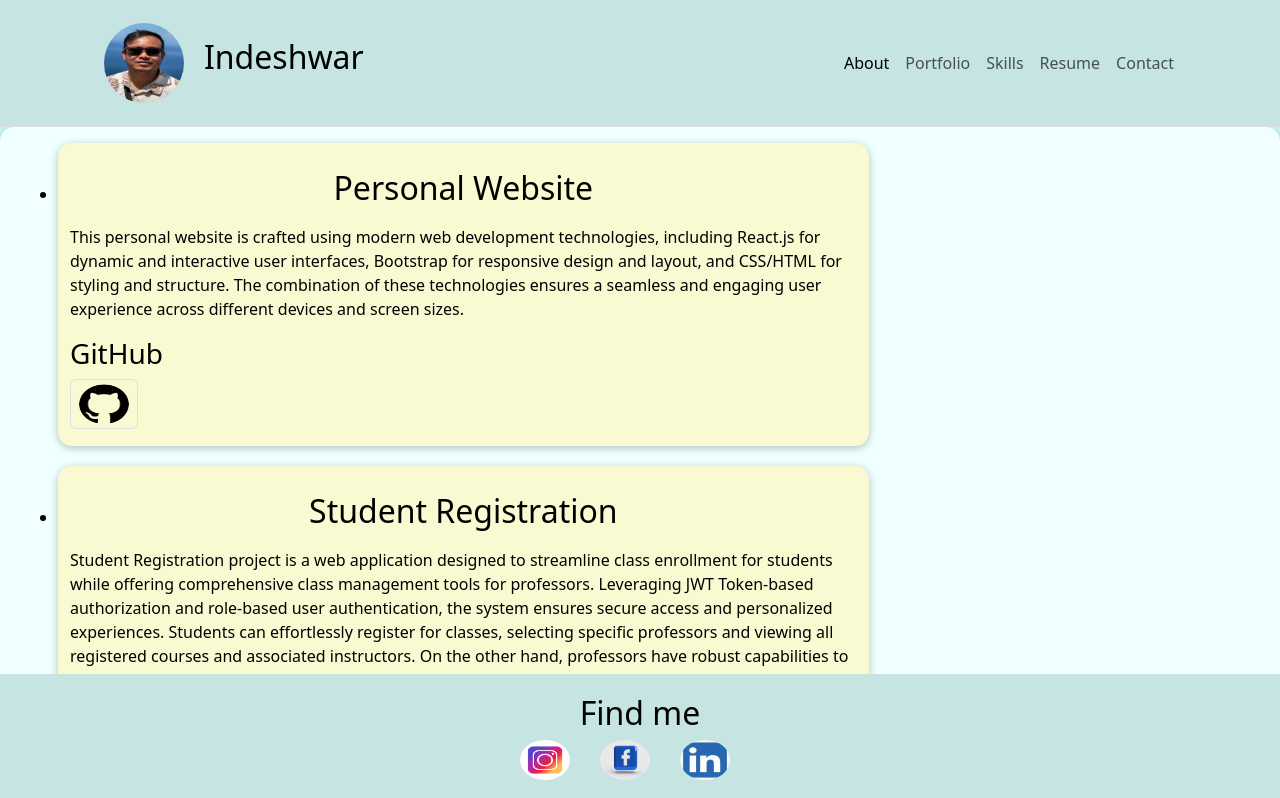
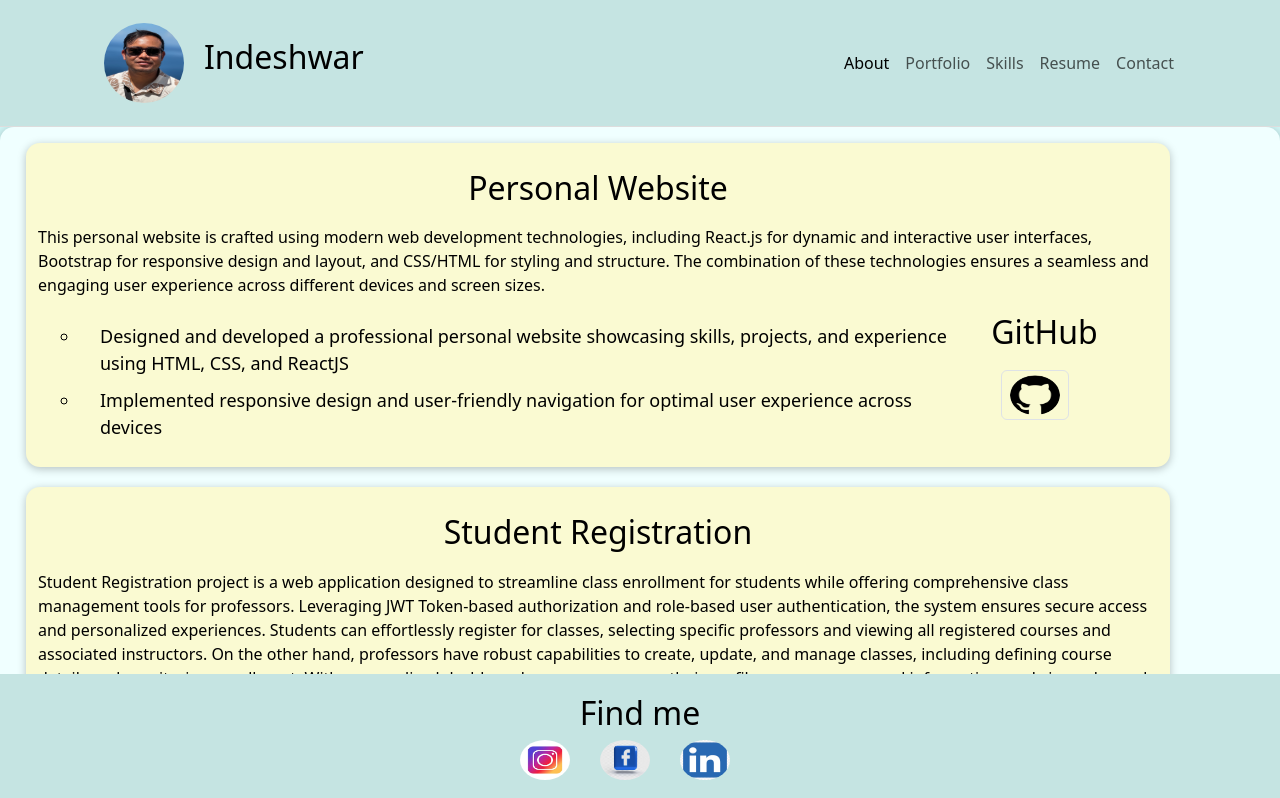
Before and after one commit to Indeshwar/Inde-profile, a React (Create React App) app: page /portfolio in a window 1280 px wide. Shown: the top 798 px of the page. Built offline with nearby package versions, Linux system fonts and the light colour scheme.

Commit message:
UPdate the Portfolio component

```diff
--- a/src/components/Portfolio.js
+++ b/src/components/Portfolio.js
@@ -1,25 +1,44 @@
 import React from "react";
 import { useSelector } from "react-redux";
 import Card from "./UI/Card";
-import Tabs from 'react-bootstrap/Tabs';
-import Tab from 'react-bootstrap/Tabs';
+import Tabs from "react-bootstrap/Tabs";
+import Tab from "react-bootstrap/Tabs";
 import "./style.css";
-import github from '../images/github.png'
+import github from "../images/github.png";
 const Portfolio = () => {
   const projects = useSelector((state) => state.show.projects);
 
   const p = (
     <div className="container-fluid">
-      <ul className="row">
+      <ul className="row ul">
         {projects.map((p) => (
-          <li key={p.id} className="col-lg-8 col-sm-12 main-content">
+          <li key={p.id} className="col-lg-11 col-sm-12 main-content li">
             <h2 className="title">{p.title}</h2>
             <div>
               <p>{p.description}</p>
             </div>
             <div>
-              <h3>GitHub</h3>
-              <a href= {p.link} className="d-inline-flex focus-ring focus-ring-success py-1 px-2 text-decoration-none border rounded-2"><img className="social-media-frame" src={github} alt="github"/></a>
+              <div className="row">
+                <div className="col-lg-10 col-md-12">
+                  <ul>
+                    {p.technologies.map((t)=> (<li className="content">{t}</li>) )}
+                  </ul>
+
+                </div>
+                <div className="col-lg-2">
+                  <h2>GitHub</h2>
+                  <a
+                    href={p.link}
+                    className="d-inline-flex focus-ring focus-ring-success py-1 px-2 text-decoration-none border rounded-2 content"
+                  >
+                    <img
+                      className="social-media-frame"
+                      src={github}
+                      alt="github"
+                    />
+                  </a>
+                </div>
+              </div>
             </div>
           </li>
         ))}
```
